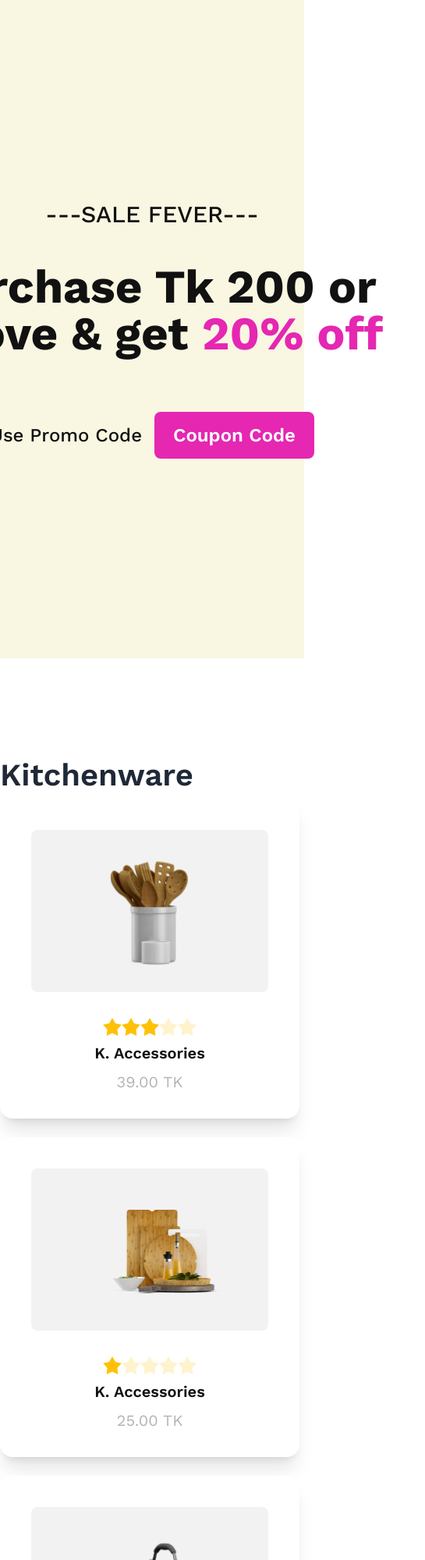
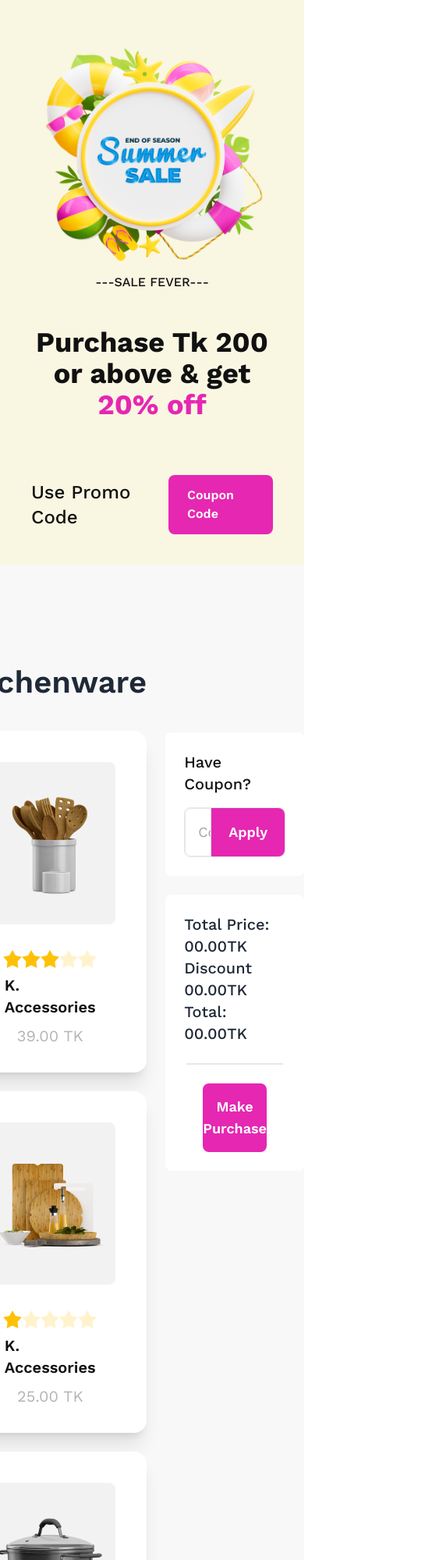
Before and after one commit to ZaibLComrade/Summer-Sale, a plain HTML site: page index.html in a window 390 px wide. Shown: the top 2000 px of the page at 78% size, 545 px wide, since content can reach past the window. Drawn offline with nearby package versions, Linux system fonts and the light colour scheme.

Commit message:
Purchase Cart Functional

```diff
--- a/index.html
+++ b/index.html
@@ -3,7 +3,6 @@
 <head>
 	<meta charset="UTF-8">
 	<meta name="viewport" content="width=device-width, initial-scale=1.0">
-	<!-- <link rel="stylesheet" href="./styles/style.css"> -->
 	<link rel="stylesheet" href="./styles/style.css">
 	<link rel="preconnect" href="https://fonts.googleapis.com">
 	<link rel="preconnect" href="https://fonts.gstatic.com" crossorigin>
@@ -15,39 +14,72 @@
 		}
 	</style>
 </head>
-<body class="font-family">
+<body class="font-family bg-[#F8F8F8]">
 	<header>
 		<!-- Banner Section -->
-		<section class="flex items-center justify-center w-full h-[100vh] bg-custom-offWhite">
+		<section class="lg:flex p-10 flex-row-reverse gap-6 items-center justify-center w-full h-full lg:h-[100vh] bg-custom-offWhite">
+			<div class="mx-auto">
+				<img src="./images/summer1.png" class="mx-auto">
+			</div>
 			<div class="flex flex-col items-center text-custom-black font-custom-black">
-				<h1 class="text-3xl mb-[45px] font-medium uppercase">---Sale Fever---</h1>
-				<h2 class="text-6xl font-bold text-center w-[700px]">Purchase Tk 200 or above & get <span class="text-custom-pink">20% off</span></h2>
-				<div class="flex mt-[70px] gap-4 items-center text-2xl font-semibold">
+				<h1 class="md:text-2xl lg:text-3xl mb-[45px] font-medium uppercase">---Sale Fever---</h1>
+				<h2 class="lg:text-6xl md:text-5xl text-4xl font-bold lg:w-[700px] text-center max-w-[700px]">Purchase Tk 200 or above & get <span class="text-custom-pink" id="discount-rate">20% off</span></h2>
+				<div class="flex mt-[70px] gap-4 items-center font-semibold">
 					<p class="text-2xl font-medium">Use Promo Code</p>
 					<div class="px-6 py-[14px] text-white rounded-lg bg-custom-pink w-max">Coupon Code</div>
 				</div>
 			</div>
-			<div>
-				<img src="./images/summer1.png" class="">
-			</div>
 		</section>
 	</header>
 
-	<main class="container flex mx-auto">
+	<main class="container flex gap-6 mx-auto mt-[120px] flex-row-reverse">
+
+		<!-- Cart -->
+		<section class="space-y-6 mt-[94px]">
+			<!-- Coupon -->
+			<div class="p-6 bg-white rounded-lg space-y-4">
+				<h3 class="text-xl font-medium text-custom-black">Have Coupon?</h3>
+				<div class="flex border-[1px] rounded-lg">
+					<input type="text" name="coupon" id="coupon-input" class="py-4 border-[1px] w-full pl-4 text-lg block rounded-l-lg" placeholder="Coupon Code">
+					<button type="submit" class="text-white bg-custom-pink px-[22px] text-lg font-semibold py-4 rounded-r-lg">Apply</button>
+				</div>
+			</div>
+
+			<!-- Purchase -->
+			<div class="p-6 text-xl font-medium bg-white rounded-lg">
+				<!-- Log -->
+				<div>
+					<ol id="log-output" class="px-6 list-decimal">
+					</ol>
+				</div>
+				<hr id="log-hr-line" class="border-[1px] hidden my-6 w-[96%] mx-auto">
+				<div>
+					<p>Total Price: <span id="total-output">00.00</span>TK</p>
+					<p>Discount <span id="discount-output">00.00</span>TK</p>
+					<p>Total: <span id="grand-total-output">00.00</span>TK</p>
+				</div>
+				<hr class="border-[1px] my-6 w-[96%] mx-auto">
+				<div class="px-6">
+					<button class="w-full py-4 text-lg font-semibold text-white rounded-lg bg-custom-pink">Make Purchase</button>
+				</div>
+			</div>
+		</section>
+
+
 		<!-- Cards -->
 		<section class="w-full" id="cards-container">
 			<!-- Kitchenware -->
-			<section class="mt-[120px]">
-				<h2 class="font-semibold text-[40px]">Kitchenware</h2>
+			<section>
+				<h2 class="font-semibold text-[40px] mb-8">Kitchenware</h2>
 
 				<!-- Cards Container -->
 				<div class="grid grid-cols-1 md:grid-cols-2 lg:grid-cols-3 gap-6">
 
 					<!-- Card 1 -->
-					<div class="px-10 pt-10 shadow-xl text-custom-black card w-96 bg-base-100">
-					   <div class="px-24 py-8 rounded-lg bg-custom-grey">
+					<div onclick="addToCart(this)" class="px-10 pt-10 shadow-xl text-custom-black card bg-base-100">
+					   <div class="py-8 rounded-lg bg-custom-grey">
 						  <figure class="h-[144px]">
-							<img src="./images/prod1.png" class="w-full h-full" alt="Utensil"/>
+							<img src="./images/prod1.png" class="" alt="Utensil"/>
 						  </figure>
 					  </div>
 					  <div class="flex flex-col items-center gap-2 card-body">
@@ -68,10 +100,10 @@
 					</div>
 
 					<!-- Card 2 -->
-					<div class="px-10 pt-10 shadow-xl text-custom-black card w-96 bg-base-100">
-					  <div class="px-24 py-8 rounded-lg bg-custom-grey">
-						  <figure class="h-[144px] w-[150px]">
-							<img src="./images/prod2.png" class="w-full h-full" alt="Utensil"/>
+					<div onclick="addToCart(this)" class="px-10 pt-10 shadow-xl text-custom-black card bg-base-100">
+					  <div class="py-8 rounded-lg bg-custom-grey">
+						  <figure class="">
+							<img src="./images/prod2.png" class="" alt="Utensil"/>
 						  </figure>
 					  </div>
 					  <div class="flex flex-col items-center gap-2 card-body">
@@ -92,10 +124,10 @@
 					</div>
 
 					<!-- Card 3 -->
-					<div class="px-10 pt-10 shadow-xl text-custom-black card w-96 bg-base-100">
-					  <div class="px-24 py-8 rounded-lg bg-custom-grey">
-						  <figure class="h-[144px] w-[150px]">
-							<img src="./images/prod3.png" class="w-full h-full" alt="Utensil"/>
+					<div onclick="addToCart(this)" class="px-10 pt-10 shadow-xl text-custom-black card bg-base-100">
+					  <div class="py-8 rounded-lg bg-custom-grey">
+						  <figure class="">
+							<img src="./images/prod3.png" class="" alt="Utensil"/>
 						  </figure>
 					  </div>
 					  <div class="flex flex-col items-center gap-2 card-body">
@@ -120,10 +152,6 @@
 			</section>
 		</section>
 
-		<!-- Cart -->
-		<section>
-
-		</section>
 	</main>
 
 	<script src="./scripts/main.js"></script>
--- a/scripts/main.js
+++ b/scripts/main.js
@@ -1,10 +1,25 @@
-const cont = document.getElementById("cards-container");
-const container = cont.children[0].children[1];
-const cards = container.children;
-console.log(cards);
+// Getting all DOM outputs fields
+const totalOutput = document.getElementById("total-output");
+const discountOutput = document.getElementById("discount-output");
+const grandTotal = document.getElementById("grand-total-output");
+const cartEntry = document.getElementById("log-output")
 
-for(let card of cards) {
-	for(let i = 0; i < card.childElementCount; i++) {
-		console.log(card.children[i]);
-	}
+// Getting discount rate
+const discount = document.getElementById("discount-rate").innerText.split('% ')[0];
+
+function addToCart(card) {
+	const name = card.querySelector("h2").innerText;
+	const newEntry = document.createElement("li");
+	newEntry.innerText = name;
+	cartEntry.appendChild(newEntry);
+	document.getElementById("log-hr-line").style.display = "block";
+
+	const price = card.querySelector("span").innerText;
+	totalValue = totalOutput.innerText;
+	const totalOutputValue = parseFloat(totalValue) + parseFloat(price);
+	const off = totalOutputValue * discount / 100;
+
+	totalOutput.innerText = totalOutputValue.toFixed(2);
+	discountOutput.innerText = off.toFixed(2);
+	grandTotal.innerText = (totalOutputValue - off).toFixed(2);
 }
```
Also changed, not shown: styles/style.css.
